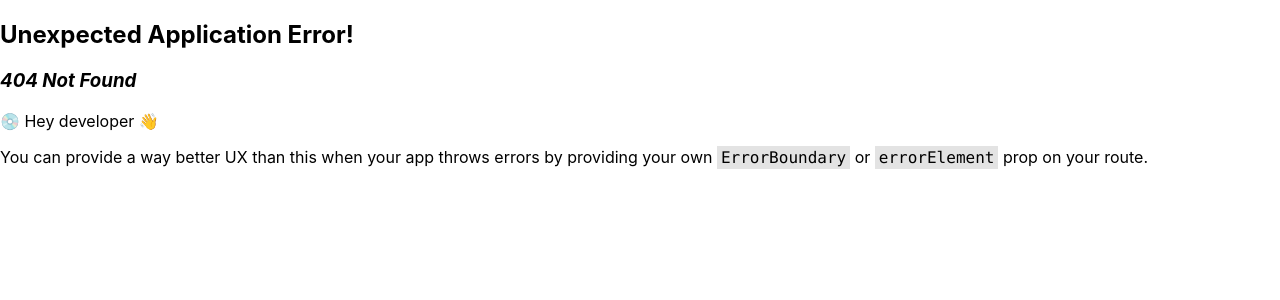
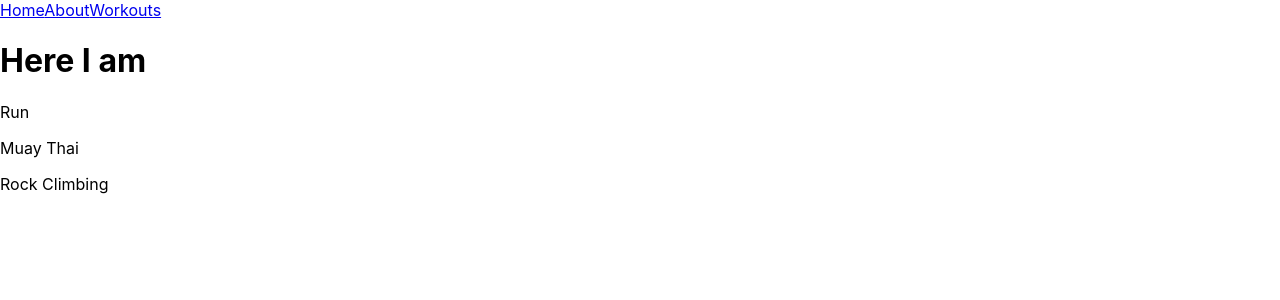
Before and after one commit to gasparericmartin/project-phase-2, a React (Create React App) app: page /workouts in a window 1280 px wide. Before the commit this address had no page. Shown: the top 300 px of the page. Built offline with nearby package versions, Linux system fonts and the light colour scheme; data requests are answered from the project's data file.

Commit message:
Implement nested routing & nav bar

```diff
--- a/src/App.js
+++ b/src/App.js
@@ -1,23 +1,16 @@
 import {useState, useEffect} from 'react'
+import { Outlet } from 'react-router-dom'
+import NavBar from './components/NavBar'
 
 function App() {
-  const [workoutList, setWorkoutList] = useState([])
-
-  useEffect(() => {
-    fetch('http://localhost:3001/workouts')
-    .then(r => r.json())
-    .then(data => setWorkoutList(data))
-  }, [])
-
-
-  return (
+  return(
     <>
-    <h1>Here I am</h1>
-    {workoutList.map((workout) => {
-      return <p key={workout.id}>{workout.type}</p>
-    })}
+      <header>
+        <NavBar />
+      </header>
+      <Outlet />
     </>
-  );
+  )
 }
 
 export default App;
--- a/src/components/NavBar.js
+++ b/src/components/NavBar.js
@@ -0,0 +1,13 @@
+import { NavLink } from 'react-router-dom'
+
+function NavBar() {
+    return (
+        <nav className='navbar'>
+            <NavLink to='/'>Home</NavLink>
+            <NavLink to='/About'>About</NavLink>
+            <NavLink to='/Workouts'>Workouts</NavLink>
+        </nav>
+    )
+}
+
+export default NavBar
--- a/src/pages/About.js
+++ b/src/pages/About.js
@@ -0,0 +1,9 @@
+
+
+function About() {
+    return (
+        <h1>About</h1>
+    )
+}
+
+export default About
--- a/src/pages/Workouts.js
+++ b/src/pages/Workouts.js
@@ -0,0 +1,23 @@
+import { useState, useEffect} from 'react'
+
+function Workouts() {
+    const [workoutList, setWorkoutList] = useState([])
+
+    useEffect(() => {
+      fetch('http://localhost:3001/workouts')
+      .then(r => r.json())
+      .then(data => setWorkoutList(data))
+    }, [])
+
+
+    return (
+      <>
+      <h1>Here I am</h1>
+      {workoutList.map((workout) => {
+        return <p key={workout.id}>{workout.type}</p>
+      })}
+      </>
+    );
+}
+
+export default Workouts
```
Also changed, not shown: src/routes.js (+10 -0 lines).
